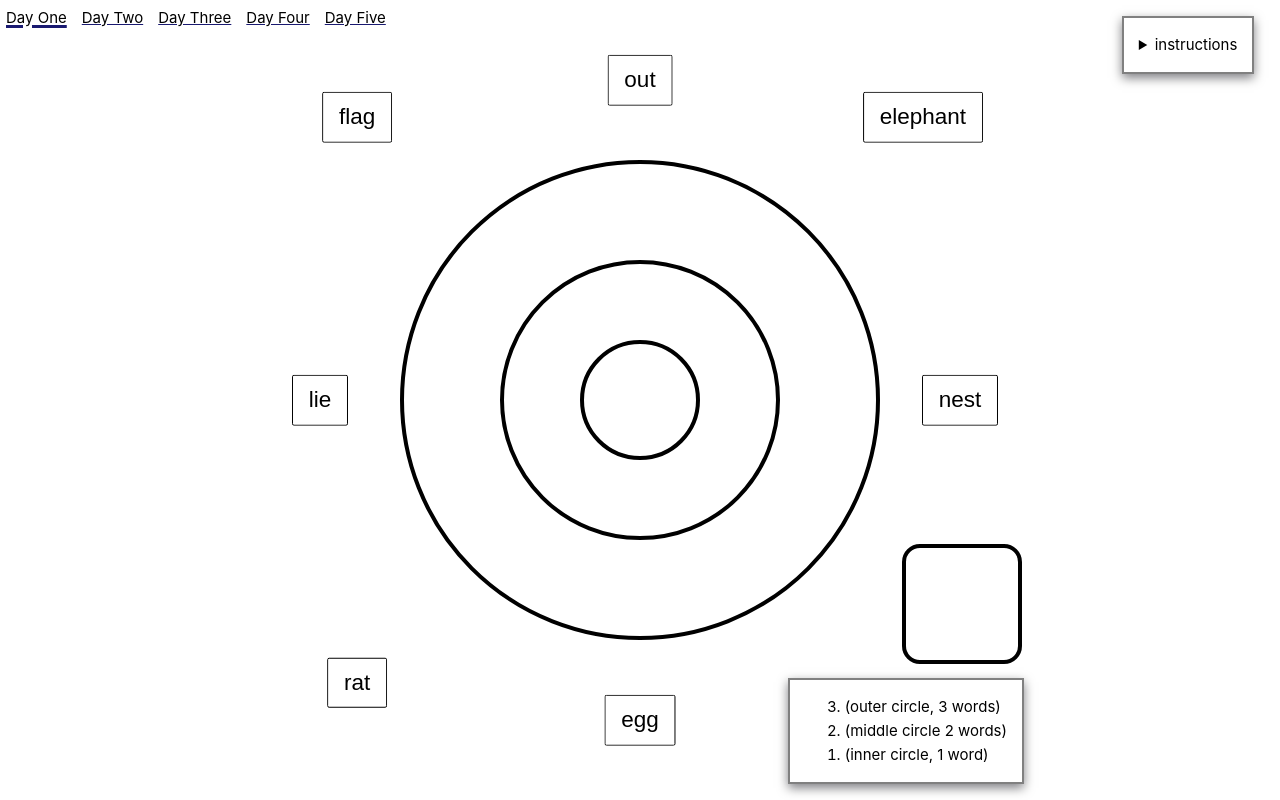
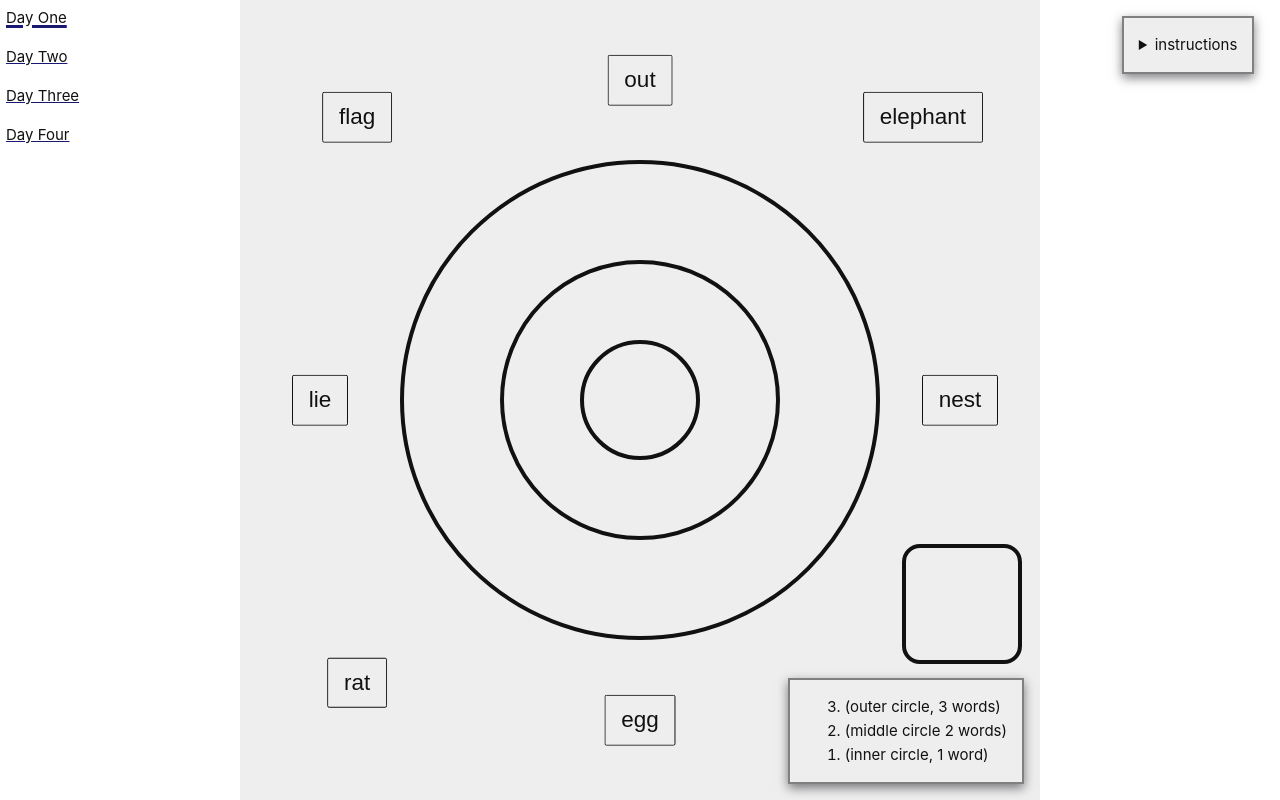
Before and after one commit to macgyver/ripples, a Vue app: page / in a window 1280 px wide. Built offline with nearby package versions, Linux system fonts and the light colour scheme.

Commit message:
more bugs from jennay

```diff
--- a/src/App.vue
+++ b/src/App.vue
@@ -36,14 +36,15 @@ let url = new URL(location.href)
 let activeDay = ref(Number.parseInt(url.searchParams.get('day')) || 1)
 
 let today = computed(() => ripples[activeDay.value - 1])
-let words = computed(() => today.value.words)
-let categories = computed(() => today.value.categories)
-let incorrectNum = computed(() => today.value.errors)
+let words = computed(() => today.value?.words)
+let categories = computed(() => today.value?.categories)
+let incorrectNum = computed(() => today.value?.errors)
 
 // for help debugging, i can't keep track of all the answers  in my head
 watch(
   words,
   () => {
+    if (!words.value) return
     let groups = toRaw(words.value).reduce((memo, curr) => {
       memo[curr.category] ??= []
       memo[curr.category].push(curr.txt)
@@ -119,8 +120,8 @@ function tossWord(e) {
   console.debug('**toss', toRaw(selectedWord.value), e, selectedRipple, targetRipple)
 
   // i was slightly pleasantly surprised you can compare elements like this
-  if (selectedRipple === boardEl.value) {
-    // place word but do not process any game logic, the word is just being arranged outside the ripples
+  if (![outlierEl.value, outerEl.value, middleEl.value, innerEl.value].includes(selectedRipple)) {
+    // place word but do not process any game logic, the word is just being arranged outside the solution areas
     placeWord(e)
   } else if (targetRipple === selectedRipple) {
     placeWord(e)
@@ -167,7 +168,7 @@ let dragoverCategory = ref(null)
       ref="board-el"
       @drop.stop="tossWord"
       @dragover.prevent
-      @dragenter.prevent="dragoverCategory = null"
+      @dragenter.stop="dragoverCategory = null"
     >
       <div
         tabindex="0"
@@ -178,6 +179,7 @@ let dragoverCategory = ref(null)
         @drop.stop="tossWord"
         @dragover.prevent
         @dragenter.stop="dragoverCategory = 'outer'"
+        @dragleave="dragoverCategory = null"
         aria-label="outer ripple"
       ></div>
       <div
@@ -188,7 +190,7 @@ let dragoverCategory = ref(null)
         @click.stop="tossWord"
         @drop.stop="tossWord"
         @dragover.prevent
-        @dragenter.stop="dragoverCategory = 'middle'"
+        @dragenter.prevent.stop="dragoverCategory = 'middle'"
         aria-label="middle ripple"
       ></div>
       <div
@@ -199,8 +201,8 @@ let dragoverCategory = ref(null)
         @click.stop="tossWord"
         @drop.stop="tossWord"
         @dragover.prevent
-        @dragenter.stop="dragoverCategory = 'inner'"
-        @Keyup.enter="todo"
+        @dragenter.prevent.stop="dragoverCategory = 'inner'"
+        @x-keyup.enter="todo"
         aria-label="inner ripple"
       ></div>
       <button
@@ -230,7 +232,8 @@ let dragoverCategory = ref(null)
           @drop.stop="tossWord"
           @dragover.prevent
           @dragenter.stop="dragoverCategory = 'outlier'"
-          @keyup.enter="todo"
+          @dragleave.stop="dragoverCategory = null"
+          @x-keyup.enter="todo"
           aria-label="outlier area"
         ></div>
         <ol reversed>
@@ -276,9 +279,17 @@ let dragoverCategory = ref(null)
   top: 0;
   left: 0;
   z-index: 1;
+
+  @media (min-aspect-ratio: 1.08/1) {
+    flex-direction: column;
+  }
 }
 
 .container {
+  background: white;
+  @media (prefers-color-scheme: dark) {
+    background: black;
+  }
   display: flex;
   flex-direction: column;
   place-content: center;
@@ -286,6 +297,7 @@ let dragoverCategory = ref(null)
 }
 
 .board {
+  background: var(--bg-color);
   margin: auto;
   // background: lightgray;
   position: relative;
--- a/src/assets/base.css
+++ b/src/assets/base.css
@@ -1,14 +1,14 @@
 /* color palette from <https://github.com/vuejs/theme> */
 :root {
-  --bg-color: white;
-  --fg-color: black;
+  --bg-color: #eee;
+  --fg-color: #111;
   --accent-color: midnightblue;
 }
 
 @media (prefers-color-scheme: dark) {
   :root {
-    --bg-color: black;
-    --fg-color: white;
+    --bg-color: #111;
+    --fg-color: #eee;
     --accent-color: hsl(193.3, 100%, 55%);
   }
 }
--- a/src/ripples.js
+++ b/src/ripples.js
@@ -24,12 +24,6 @@ const RIPPLES = [
     ['creepy movies with The', 'fly', 'crow'],
     ['cafeteria chant', 'fight'],
     'bat',
-  ],
-  [
-    ['objects on the road', 'driver', 'wheels', 'brakes'],
-    ['coke', 'bump', 'lines'],
-    ['Vin’s need', 'speed'],
-    'bound',
   ],
 ]
 
```
Also changed, not shown: 1 other file (tests, documents, lock files or other folders).
